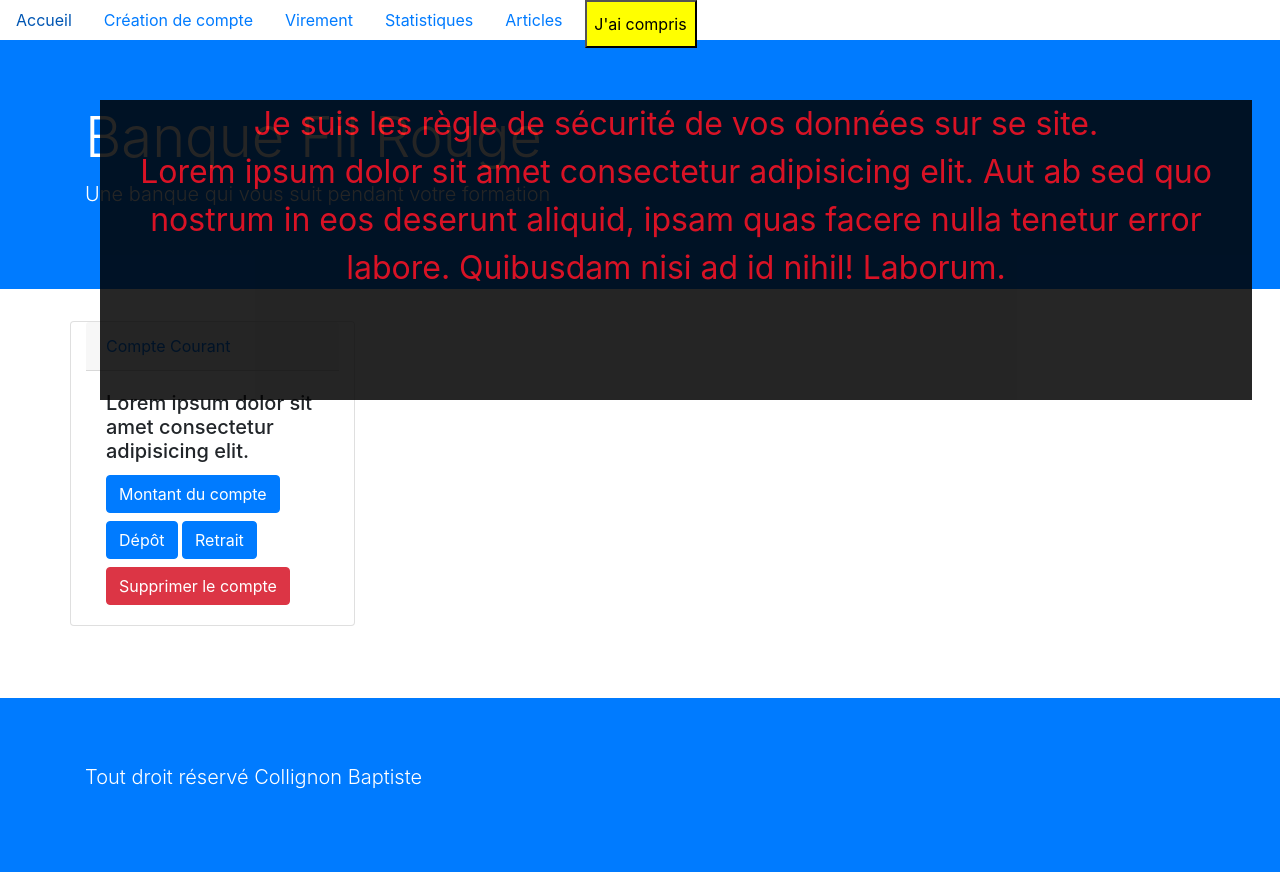
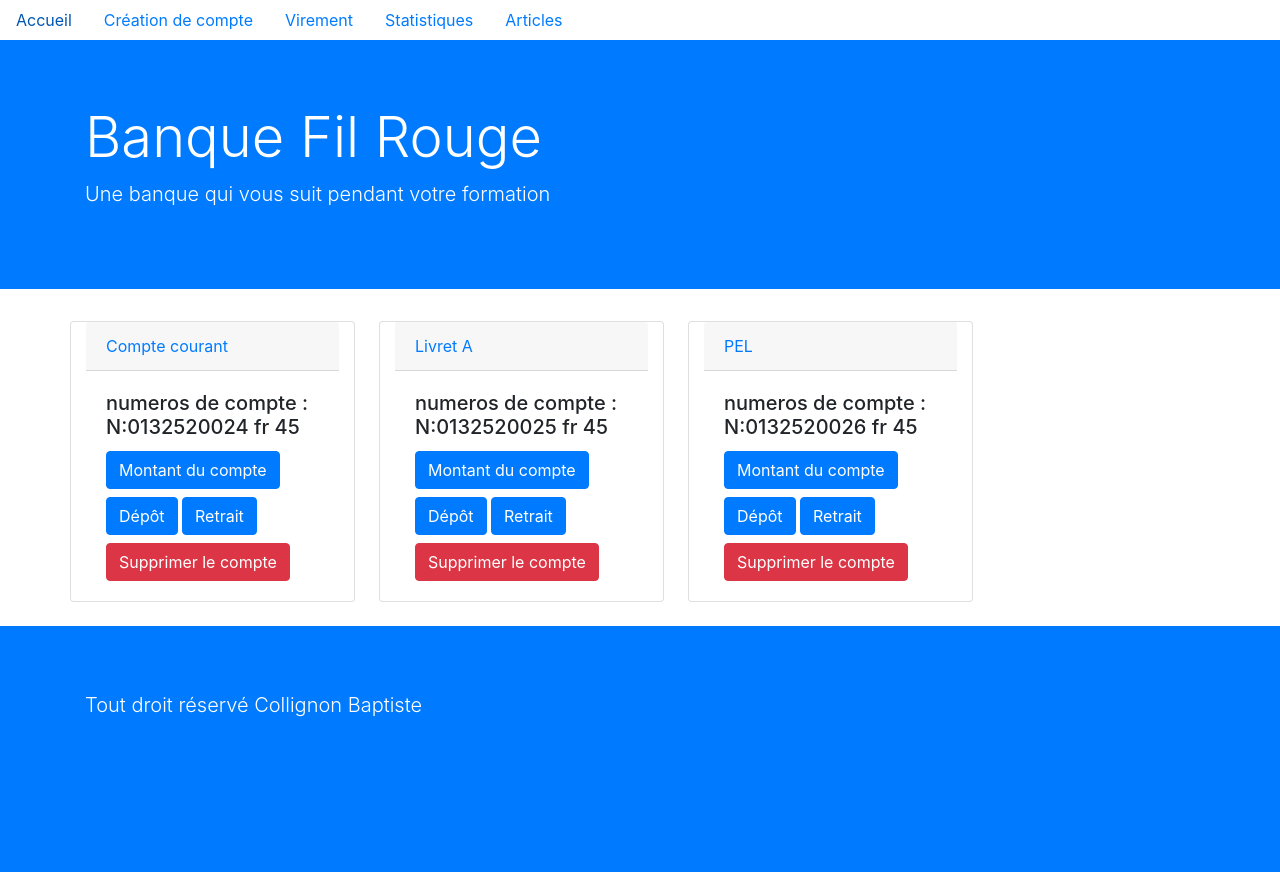
Before and after one commit to CollignonB/projetFilRouge, a PHP site: page / in a window 1280 px wide. After the commit the page ends 717 px from the top, so only its background shows below. Run offline with PHP 8.4, Linux system fonts and the light colour scheme.

Commit message:
display accounts with data table, fix account creation resume

```diff
--- a/account.php
+++ b/account.php
@@ -7,8 +7,10 @@ include "template/header.php";
   <div>
     <h2><?php echo $_GET["name"] ?></h2>
     <div>
-    <p>Montant sur le compte : <?php echo $_GET["amount"] ?></p>
-    <p>Détail : <?php echo $_GET["details"] ?></p>
+    <p>Montant sur le compte : <?php echo $_GET["amount"] ?>€</p>
+    <p>Numéros de compte : <?php echo $_GET["number"] ?></p>
+    <p>Propriétaire du compte : <?php echo $_GET["owner"] ?></p>
+    <p>Dernière opération sur le compte : <?php echo $_GET["lastOp"] ?> </p>
     </div>
   </div>
 
--- a/acounts.php
+++ b/acounts.php
@@ -10,14 +10,14 @@ function get_accounts() {
       ],
       [
         "name" => "Livret A",
-        "number" => "N:0132520024 fr 45",
+        "number" => "N:0132520025 fr 45",
         "owner" => "Mr Gossart Thomas",
         "amount" => 1500,
         "last_operation" => "depot +45€"
       ],
       [
         "name" => "PEL",
-        "number" => "N:0132520024 fr 45",
+        "number" => "N:0132520026 fr 45",
         "owner" => "Mr Gossart Thomas",
         "amount" => 480,
         "last_operation" => "depot +150€"
--- a/index.php
+++ b/index.php
@@ -1,29 +1,33 @@
 <?php
 include "template/nav.php";
 include "template/header.php";
+require_once "acounts.php";
 ?>
 
 <main class="container">
     <div class="row">
 
+    <?php
+    foreach(get_accounts() as $key => $value):
+    ?>
+
       <div class="card mb-4 col-lg-3 mr-4 col-sm-12 col-md-5">
         <div class="card-header">
-          <a href='account.php?name=<?php echo "CompteCourant"?>&amount=<?php echo "6500€"?>&details=<?php echo "Je suis trop maigre"?>'>Compte Courant</a>
+          <a href='account.php?name=<?php echo $value['name']?>&amount=<?php echo $value['amount']?>&owner=<?php echo $value['owner']?>&number=<?php echo $value['number']?>&lastOp=<?php echo $value['last_operation']?>'><?php echo $value['name']?></a>
         </div>
         <div class="card-body">
-          <h5 class="card-title">Lorem ipsum dolor sit amet consectetur adipisicing elit.</h5>
-          <button class="btn btn-primary mb-2" type="button" data-toggle="collapse" data-target="#montantCible0" aria-expanded="false" aria-controls="collapseExample">
+          <h5 class="card-title">numeros de compte : <?php echo $value['number'] ?></h5>
+          <button class="btn btn-primary mb-2" type="button" data-toggle="collapse" data-target="#montantCible" aria-expanded="false" aria-controls="collapseExample">
             Montant du compte
           </button>
-          <p class="card-text collapse" id="montantCible0">+ XXXXX,XX€</p>
+          <p class="card-text collapse" id="montantCible"><?php echo $value['amount'] ?>€</p>
             <a class="btn btn-primary" href="depot.html">Dépôt</a>
             <a class="btn btn-primary" href="retrait.html">Retrait</a>
           <button class="btn btn-danger mt-2" onclick="deleteAccount()">Supprimer le compte</button>
         </div>
+      </div>
+    <?php endforeach; ?>
     </div>
-
-
-    <script src="js/main.js"></script>
 
 <?php
 include "template/footer.php";
```
Also changed, not shown: accountCrea.php (+8 -6 lines).
